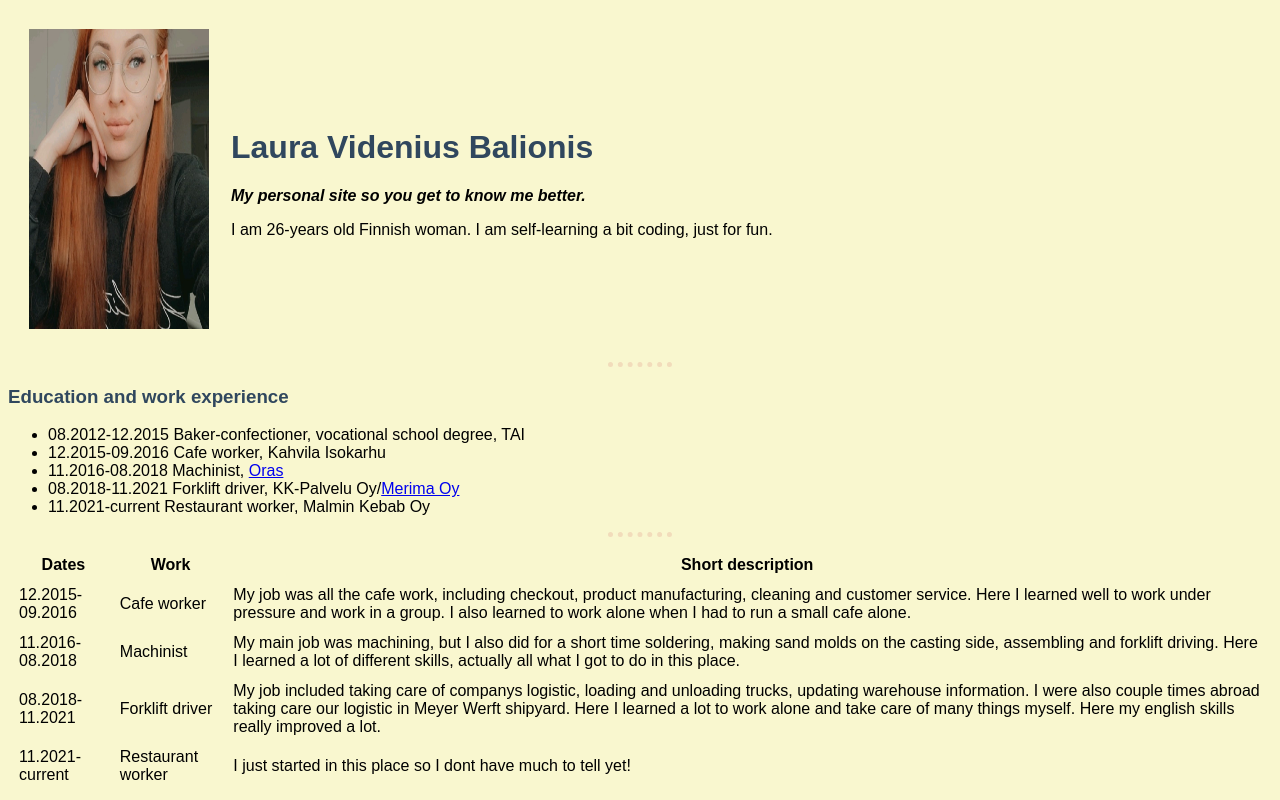
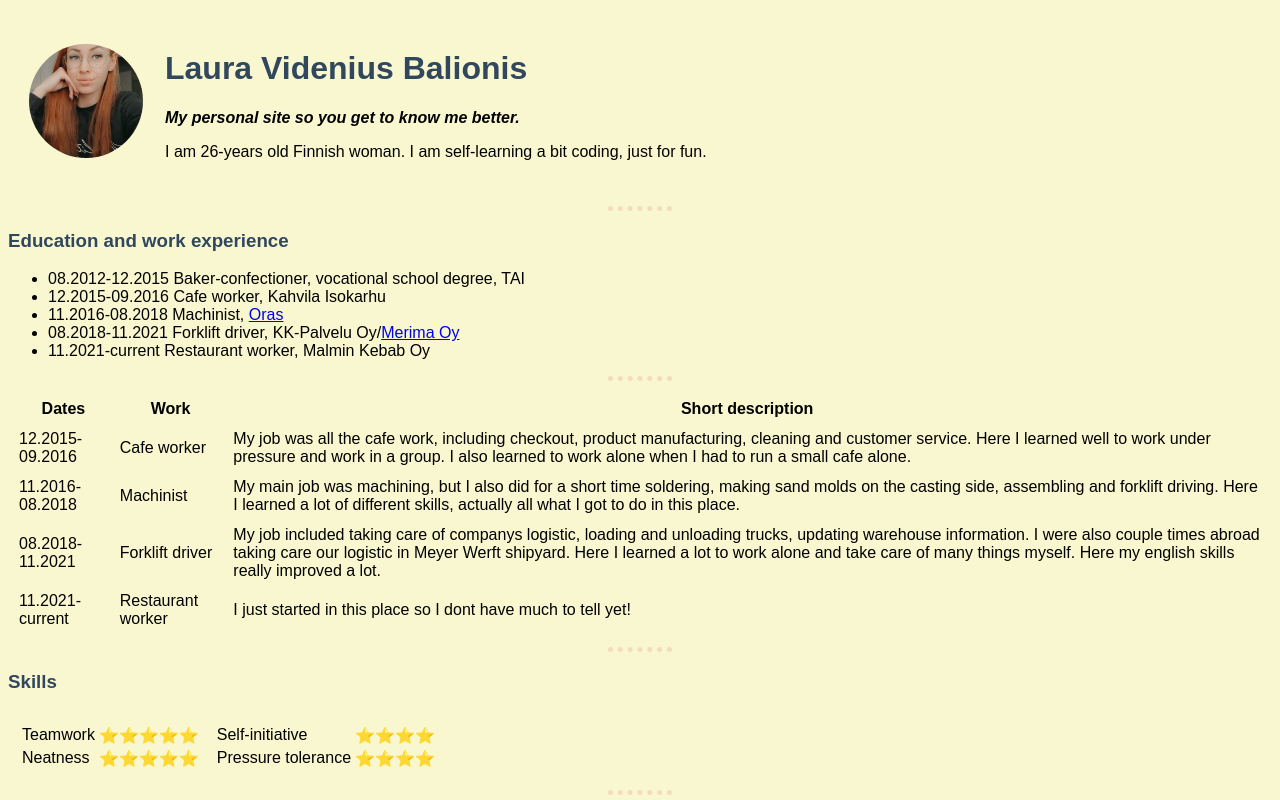
Before and after one commit to Lauravideniusbalionis/L.VidBal, a plain HTML site: page index.html in a window 1280 px wide. Shown: the top 800 px of the page. Drawn offline with Linux system fonts and the light colour scheme.

Commit message:
updating

```diff
--- a/index.html
+++ b/index.html
@@ -11,7 +11,7 @@
     <table cellspacing='20'>
         <tr>
             <td>
-                <img class=main src = 'img/laura.jpg' alt="Lauras profile picture">
+                <img id=main src = 'img/laura.jpg' alt="Lauras profile picture">
             </td>
             <td>
                 <h1>Laura Videnius Balionis</h1>
--- a/style.css
+++ b/style.css
@@ -1,10 +1,11 @@
-.main img{
-    height: 90px;
-    border-radius: 50px;
+#main {
+    height: 114px;
+    width: 114px;
+    border-radius: 100%;
 }
 img {
-    height: 300px;
-    width: 180px;
+    height: 192px;
+    width: 108px;
 }
 body {
     background-color: #F9F7CF;
```
